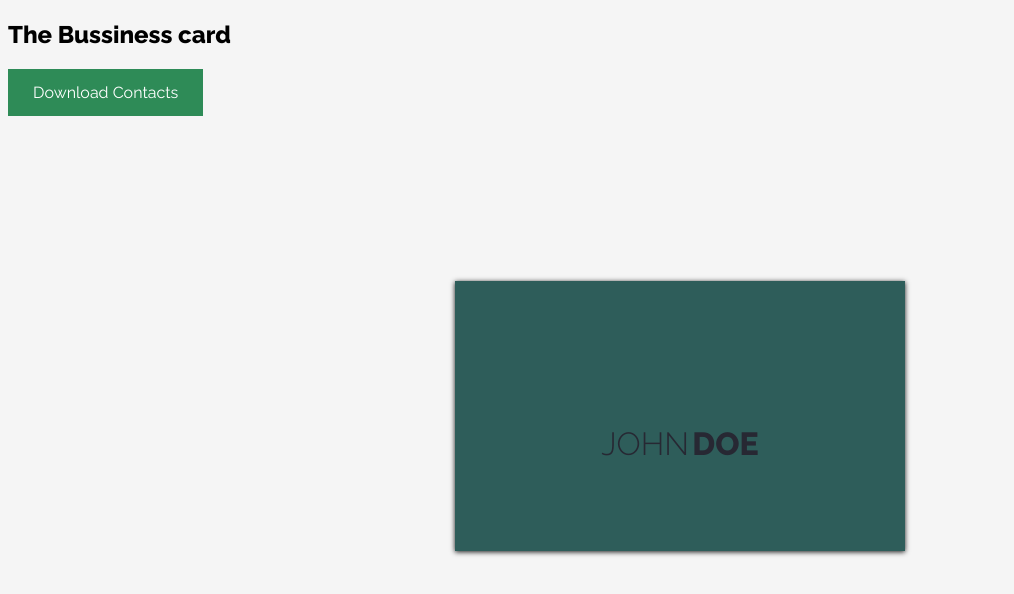
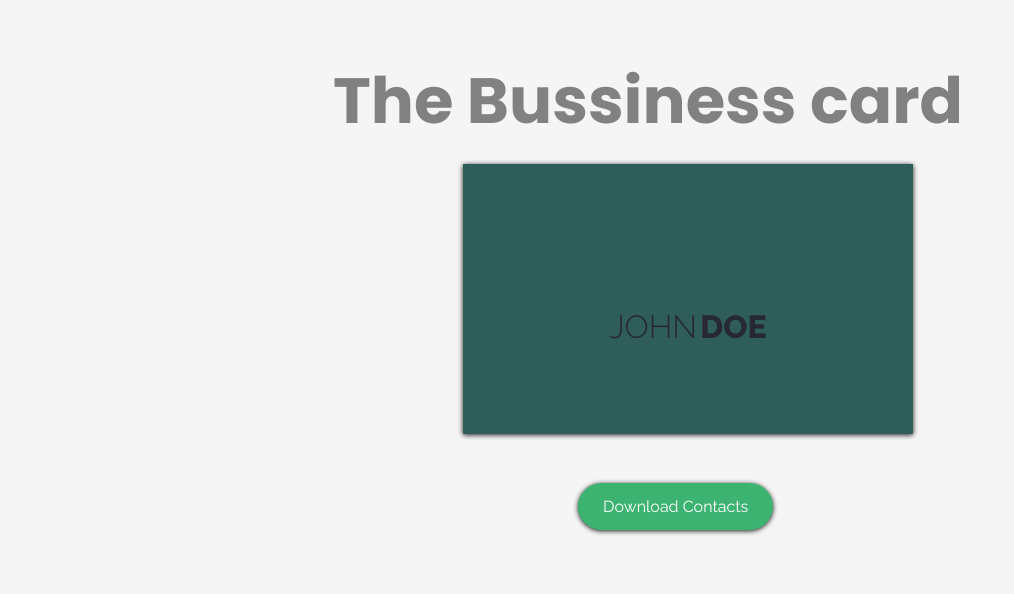
Before and after one commit to Pritam-ASZ/Card, a plain HTML site: page index.html in a window 1280 px wide. Shown: the whole page, without its empty margins (0-1014 px from the left). Drawn offline with nearby package versions, Linux system fonts and the light colour scheme.

Commit message:
css added

```diff
--- a/style.css
+++ b/style.css
@@ -1,5 +1,6 @@
 @import url(https://fonts.googleapis.com/css?family=Raleway:400,300,800);
 @import url(https://fonts.googleapis.com/css?family=Lato:300,700);
+@import url('https://fonts.googleapis.com/css2?family=Poppins:ital,wght@0,200;0,300;0,700;1,100;1,700&family=Roboto:wght@100;300&display=swap');
 *{
   box-sizing:border-box;
 }
@@ -12,6 +13,7 @@ body{
   font-weight: 400;
   font-size: 1em;
   font-family: 'Raleway', Arial, sans-serif;
+  text-align: center;
 }
 
 .container, figure{
@@ -23,7 +25,7 @@ body{
   position:absolute;
   perspective:1000;
   margin-top:-135px;
-  top:50%;
+  top:230px;
 }
 
 .card{
@@ -247,15 +249,39 @@ figure a{
 }
 
 
-a:link, a:visited {
-  background-color: SeaGreen;
+.card-link:link,
+.card-link:visited {
+  background-color: MediumSeaGreen;
   color: white;
+  margin: 30px;
   padding: 14px 25px;
   text-align: center;
   text-decoration: none;
   display: inline-block;
+  border-radius: 40px;
+  box-shadow: 0 1px 5px rgba(0,0,0,0.9);
 }
 
-a:hover, a:active {
-  background-color: green;
+.card-link:hover,
+.card-link:active {
+  background-color: SeaGreen;
 }
+
+
+.section_container{
+  position: relative;
+}
+
+.button__style {
+  position: absolute;
+  top: 400px;
+  left: 540px;
+}
+
+h1 {
+  font-family: 'Poppins', sans-serif;
+  font-weight:  700;
+  font-size: 4rem;
+  color: #818181;
+  letter-spacing: 1;
+}
```
